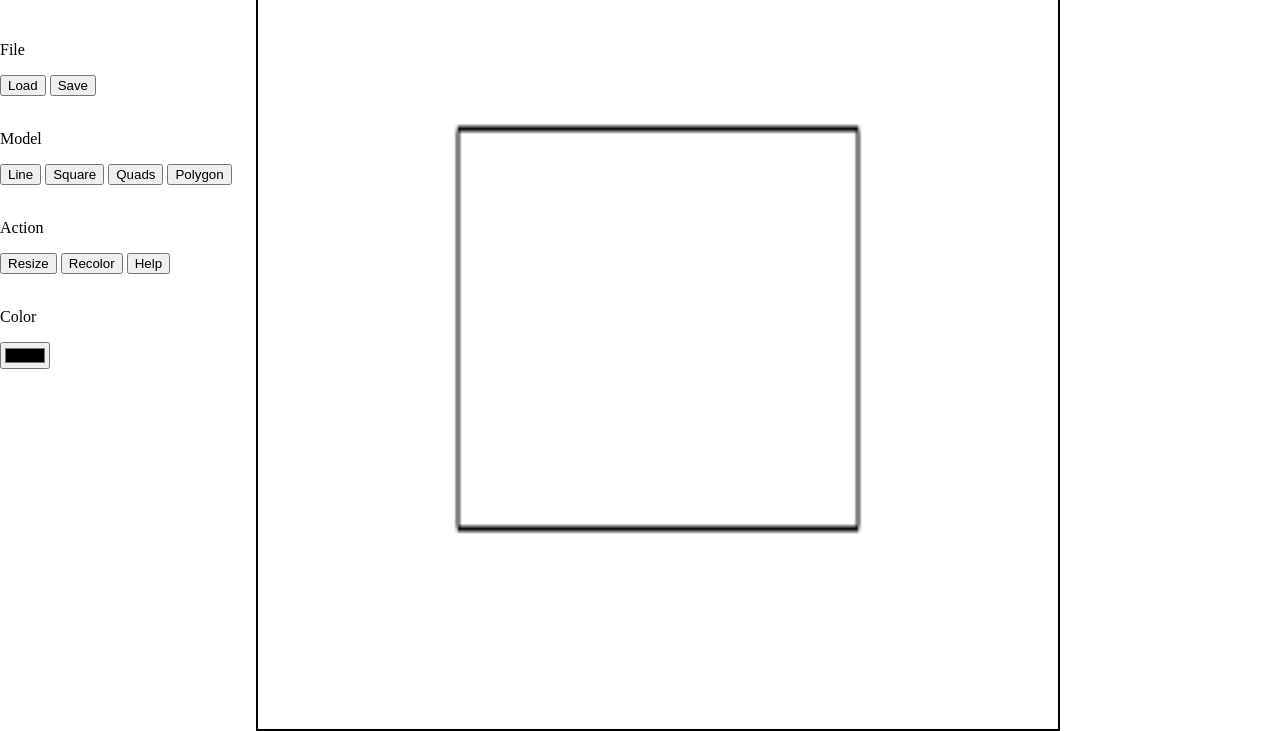
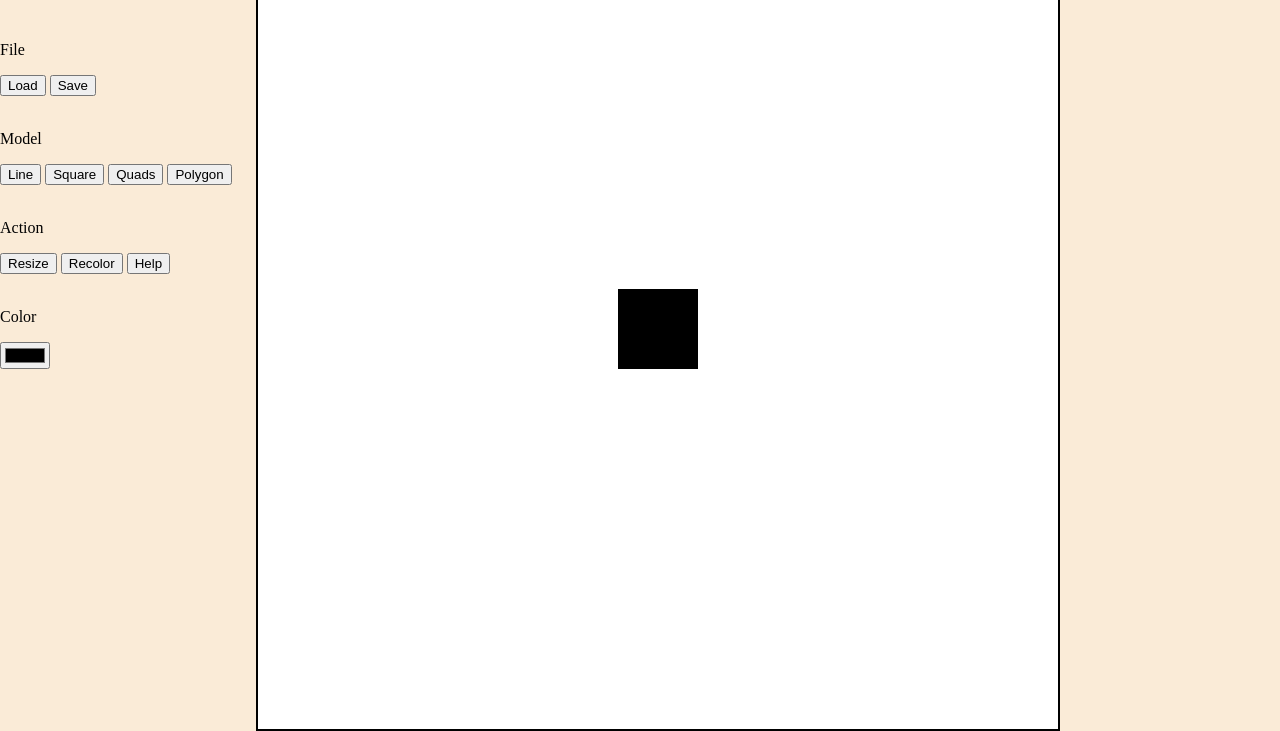
Before and after one commit to giantandreas/Simple-2D-CAD, a website built with Vite: page index.html in a window 1280 px wide. Shown: the part 73-804 px from the top of the page. Built offline with nearby package versions, Linux system fonts and the light colour scheme.

Commit message:
init build tools, separate modules from app.js

```diff
--- a/app.js
+++ b/app.js
@@ -1,55 +1,46 @@
+import { programFunction } from "./shaders.js";
+import { hexToRGB } from "./utils.js";
 
 function main() {
+    /*INITIATION*/
     // canvas
     const canvas = document.getElementById("canvas");
 
-    // Initialize WebGL
+    // resizing canvas
+    canvas.width = canvas.clientWidth;
+    canvas.height = canvas.clientHeight;
+
+    // Initialize WebGL, setting context
     const gl = canvas.getContext("webgl");
+    gl.clearColor( 1.0, 1.0, 1.0, 1.0 );
+	  gl.enable( gl.DEPTH_TEST );
+    gl.clear( gl.COLOR_BUFFER_BIT );
+    gl.viewport(0, 0, canvas.width, canvas.height);
 
     // Only continue if WebGL is available and working
     if (gl === null) {
       alert("Unable to initialize WebGL. Your browser or machine may not support it.");
       return;
     }
+    /* ################################################ */
 
-    // ################################################
+
+    /* VertexShader, FragmentShader, Program */
+    // shaders
+    var program = programFunction(gl);
+    gl.useProgram(program);
+
+    /********************************************/
+
     // vertice
     var vertice = [
-      -0.5, -0.5, 0.0,
-    	0.5, -0.5, 0.0,
-    	0.5, 0.5, 0.0,
-      -0.5, 0.5, 0.0
+      -0.1, -0.1,
+    	0.1, -0.1,
+    	0.1, 0.1,
+      0.1, 0.1,
+      -0.1, 0.1,
+      -0.1, -0.1
     ];
-
-    var vertexCode = [
-      'attribute vec3 coordinates;',
-      'void main(void) {',
-      ' gl_Position = vec4(coordinates, 1.0);',
-      '}'
-    ].join('\n');
-
-    var fragmentCode = [
-      'void main(void) {',
-      'gl_FragColor = vec4(0.0, 0.0, 0.0, 1.0);',
-      '}'
-    ].join('\n');
-
-    // shaders
-    var vertexShader = gl.createShader(gl.VERTEX_SHADER);
-    var fragmentShader = gl.createShader(gl.FRAGMENT_SHADER);
-
-    gl.shaderSource(vertexShader, vertexCode);
-    gl.shaderSource(fragmentShader, fragmentCode);
-
-    gl.compileShader(vertexShader);
-    gl.compileShader(fragmentShader);
-
-    // program
-    var program = gl.createProgram();
-    gl.attachShader(program, vertexShader);
-    gl.attachShader(program, fragmentShader);
-    gl.linkProgram(program);
-    gl.useProgram(program);
 
     // buffer
     var vertexBuffer = gl.createBuffer();
@@ -57,17 +48,18 @@ function main() {
     gl.bufferData(gl.ARRAY_BUFFER, new Float32Array(vertice), gl.STATIC_DRAW);
 
     // assosiating shader to buffer
+    /* Vertex */
+    program.vertexPosition = gl.getAttribLocation(program, 'coordinates');
+    gl.enableVertexAttribArray(program.vertexPosition);
+    gl.vertexAttribPointer(program.vertexPosition, 2, gl.FLOAT, false, 0, 0);
 
-    var coords = gl.getAttribLocation(program, 'coordinates');
-    gl.vertexAttribPointer(coords, 3, gl.FLOAT, false, 0, 0);
+    /* Color */
+    var colorInput = document.getElementById('color-picker').value;
+    program.color = gl.getUniformLocation(program, 'color');
+    gl.uniform4fv(program.color, hexToRGB(colorInput));
+    console.log(hexToRGB(colorInput));
 
-    gl.enableVertexAttribArray(coords);
-    gl.clearColor( 1.0, 1.0, 1.0, 1.0 );
-	  gl.enable( gl.DEPTH_TEST );
-    gl.clear( gl.COLOR_BUFFER_BIT );
-    gl.viewport(0, 0, gl.canvas.width, gl.canvas.height);
-
-    gl.drawArrays(gl.LINE_LOOP, 0, 4);
+    gl.drawArrays(gl.TRIANGLES, 0, 6);
 }
 
 main()
--- a/index.html
+++ b/index.html
@@ -33,11 +33,11 @@
                 </div>
                 <br>
                 <p>Color</p>
-                <input type="color">
+                <input type="color" id="color-picker">
 
             </div>
-            <canvas id="canvas"></canvas>
+            <canvas id="canvas" ></canvas>
         </div>
-        <script src="./app.js"></script>
+        <script type="module" src="./app.js"></script>
     </body>
 </html>
--- /dev/null
+++ b/shaders.js
@@ -0,0 +1,35 @@
+/**********************************Shader************************************/
+/*Vertex Shader Code */
+var vertexCode = [
+'attribute vec2 coordinates;',
+'void main(void) {',
+' gl_Position = vec4(coordinates, 0.0, 1.0);',
+'}'
+].join('\n');
+
+/*Fragment Shader Code */
+var fragmentCode = [
+'precision highp float;',
+'uniform vec4 color;',
+'void main(void) {',
+'gl_FragColor = color;',
+'}'
+].join('\n');
+
+export function programFunction(gl){
+    var vertexShader = gl.createShader(gl.VERTEX_SHADER);
+    gl.shaderSource(vertexShader, vertexCode);
+    gl.compileShader(vertexShader);
+
+    var fragmentShader = gl.createShader(gl.FRAGMENT_SHADER);
+    gl.shaderSource(fragmentShader, fragmentCode);
+    gl.compileShader(fragmentShader);
+
+    // program
+    var program = gl.createProgram();
+    gl.attachShader(program, vertexShader);
+    gl.attachShader(program, fragmentShader);
+    gl.linkProgram(program);
+    return program;
+}
+/***********************************************************************************/
--- a/style.css
+++ b/style.css
@@ -1,5 +1,6 @@
 body{
     margin: 0;
+    background-color:antiquewhite;
 }
 
 .container{
--- /dev/null
+++ b/utils.js
@@ -0,0 +1,12 @@
+/*************************************Utils****************************************/
+
+export function hexToRGB(hex){
+    var r = parseInt(hex[1]+hex[2], 16);
+    var g = parseInt(hex[3]+hex[4], 16);
+    var b = parseInt(hex[5]+hex[6], 16);
+
+    return [r/255,g/255,b/255,1];
+}
+
+
+/***********************************************************************************/
```
Also changed, not shown: package.json (added, +16 -0 lines), README.md, 2 other files.
